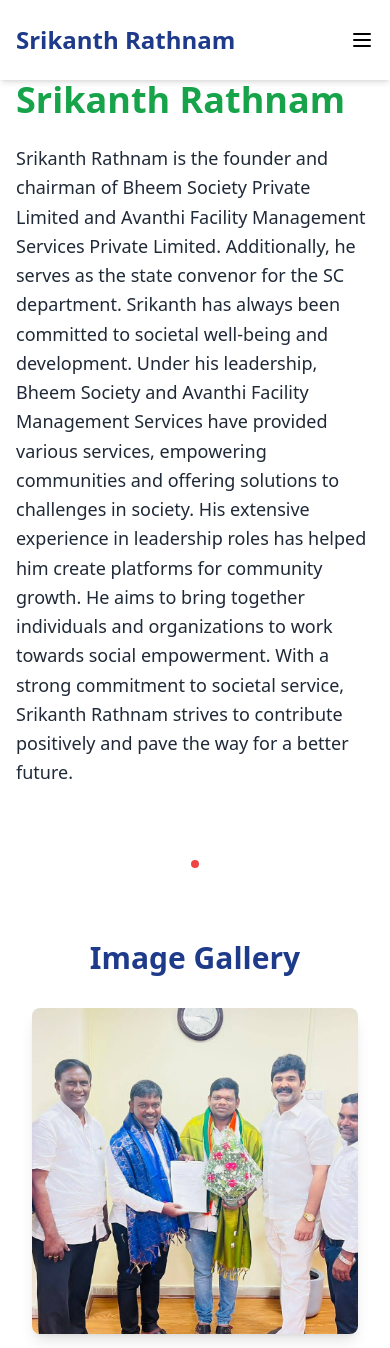
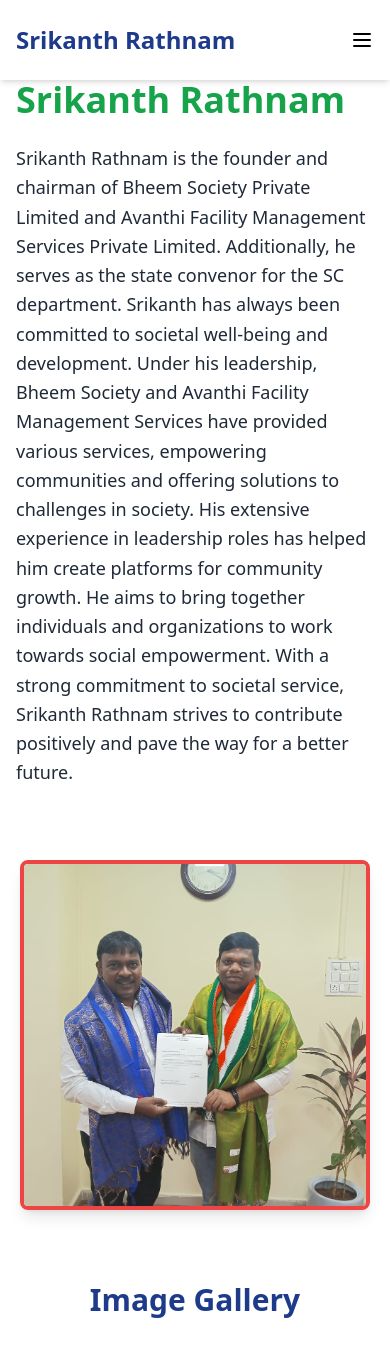
Before and after one commit to ChandiniAttili/srikanthrathnam, a React (Vite) app in the folder srikanthrathnam/project/: page / in a window 390 px wide. Shown: the top 1348 px of the page. Built offline with nearby package versions, Linux system fonts and the light colour scheme.

Commit message:
changing images

```diff
--- a/srikanthrathnam/project/src/components/HeroSection.tsx
+++ b/srikanthrathnam/project/src/components/HeroSection.tsx
@@ -1,26 +1,13 @@
-
 import { useState, useEffect } from "react";
 
 // Images from the public folder
 const images = [
-  {
-    src: "/img15.jpeg",
-  },
-  {
-    src: "/img21.jpeg",
-  },
-  {
-    src: "/img13.jpeg",
-  },
-  {
-    src: "/img14.jpeg",
-  },
-  {
-    src: "/img11.jpeg",
-  },
-  {
-    src: "/img16.jpeg",
-  },
+  { src: "/img15.jpeg" },
+  { src: "/img21.jpeg" },
+  { src: "/img13.jpeg" },
+  { src: "/img14.jpeg" },
+  { src: "/img11.jpeg" },
+  { src: "/img16.jpeg" },
 ];
 
 export default function HeroSection() {
@@ -64,8 +51,8 @@ export default function HeroSection() {
           </div>
 
           {/* Right Side Image Carousel */}
-          <div className="lg:w-1/2 relative mb-6">
-            <div className="w-full max-w-[550px] aspect-square mx-auto rounded-lg border-4 border-red-500 shadow-lg overflow-hidden relative">
+          <div className="lg:w-1/2 w-full relative mb-6">
+            <div className="w-full max-w-[350px] sm:max-w-[450px] md:max-w-[550px] mx-auto rounded-lg border-4 border-red-500 shadow-lg overflow-hidden relative aspect-square">
               {images.map((image, index) => (
                 <img
                   key={index}
```
